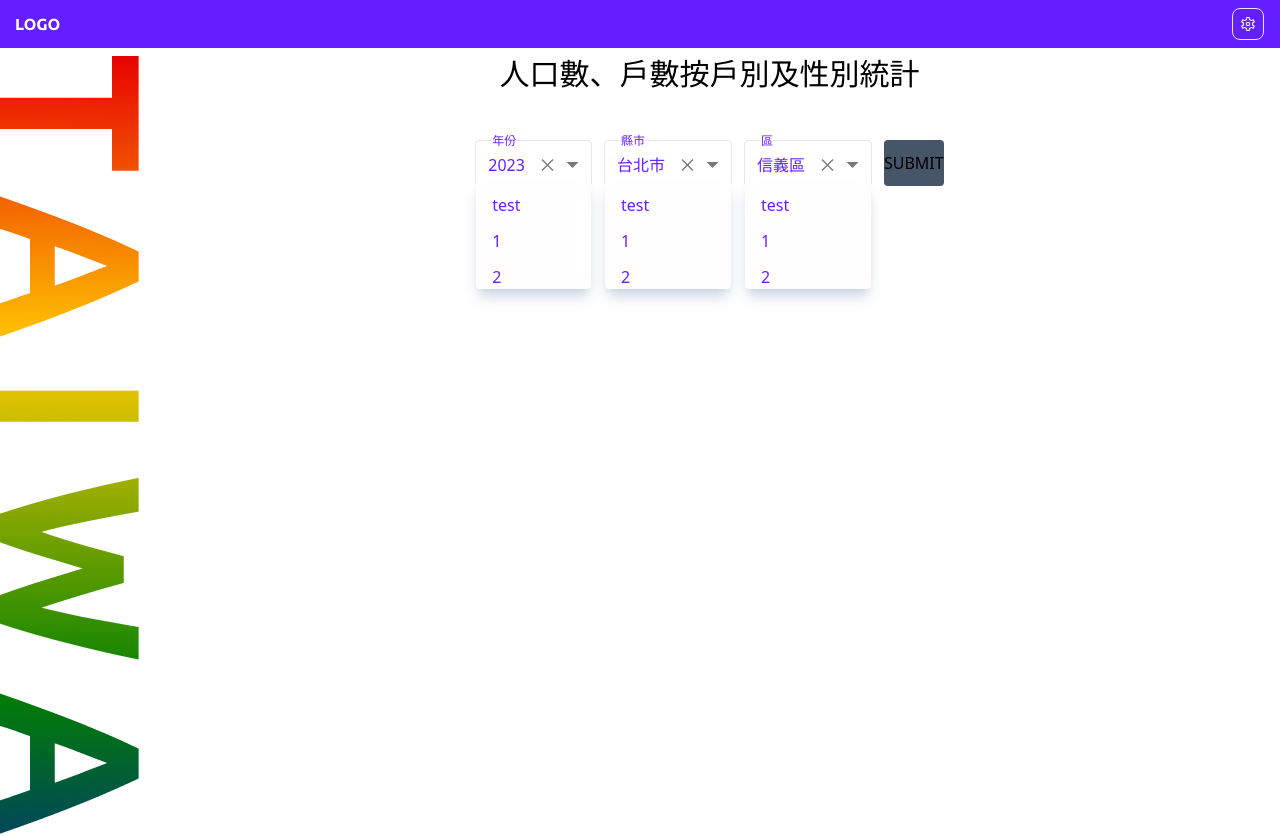
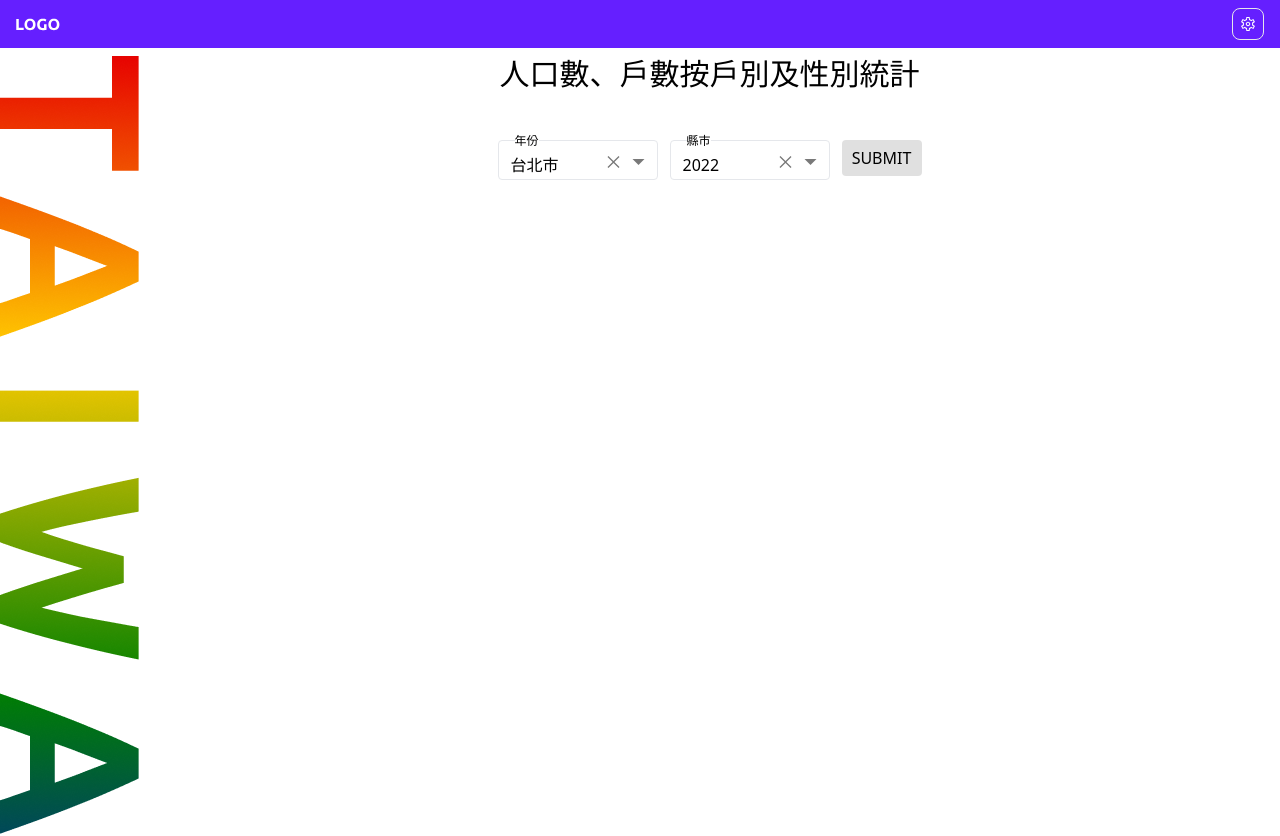
Before and after one commit to RyanStone2640/dashboard, a React (Vite) app: page / in a window 1280 px wide. Shown: the top 836 px of the page. Built offline with nearby package versions, Linux system fonts and the light colour scheme.

Commit message:
feat: edit select comonent logic

```diff
--- a/src/components/Content/index.tsx
+++ b/src/components/Content/index.tsx
@@ -2,41 +2,24 @@ import { useState } from 'react';
 
 import brand from '@/assets/brand.png';
 import Select from '@/components/UI/Select/index.tsx';
+import { SelectOption } from '../UI/Select/type.ts';
 
 function Content() {
-  const [year, setYear] = useState('2023');
-  const [city, setCity] = useState('台北市');
-  const [district, setDistrict] = useState('信義區');
-
-  const changeHandler = (e) => {
-    console.log(e.target.dataset.type);
+  const [year, setYear] = useState<SelectOption | undefined>({ label: '2022', value: '2022' });
+  const [city, setCity] = useState<SelectOption | undefined>({ label: '台北市', value: 'taipei' });
+  const changeHandler = (val: SelectOption | undefined) => {
+    setCity(val);
+  };
+  const changeYearHandler = (val: SelectOption | undefined) => {
+    setYear(val);
   };
 
-  const dataArr = [
-    {
-      selectLabel: { name: '年份', value: 'year' },
-      options: [{ label: 'test', value: 'test' }, { label: '1', value: '1' }, { label: '2', value: '2' }],
-      onChange: changeHandler,
-      value: year,
-    },
-    {
-      selectLabel: { name: '縣市', value: 'city' },
-      options: [{ label: 'test', value: 'test' }, { label: '1', value: '1' }, { label: '2', value: '2' }],
-      onChange: changeHandler,
-      value: city,
-    },
-    {
-      selectLabel: { name: '區', value: 'district' },
-      options: [{ label: 'test', value: 'test' }, { label: '1', value: '1' }, { label: '2', value: '2' }],
-      onChange: changeHandler,
-      value: district,
-    },
-  ];
+  return (
 
-  return (
     <div className="mt-2 flex">
-      <div>
+      <div className="h-4/5">
         <img
+          className="h-full"
           src={brand}
           alt="brand"
         />
@@ -44,19 +27,28 @@ function Content() {
       <div className=" flex-grow flex flex-col items-center">
         <h2 className="text-3xl mb-12">人口數、戶數按戶別及性別統計</h2>
         <div className="flex gap-3">
-          {dataArr?.map((item) => (
-            <Select
-              key={item.value}
-              selectLabel={item.selectLabel}
-              options={item.options}
-              onChange={item.onChange}
-              value={item.value}
-            />
-          ))}
-          <button className="bg-slate-600 rounded" type="submit">SUBMIT</button>
+          <Select
+            selectType={{ name: '年份', value: 'year' }}
+            options={[{ label: 'test', value: 'test' }, { label: '1', value: '1' }, { label: '2', value: '2' }]}
+            onChange={changeHandler}
+            selectValue={city}
+          />
+          <Select
+            selectType={{ name: '縣市', value: 'year' }}
+            options={[{ label: 'test', value: 'test' }, { label: '1', value: '1' }, { label: '2', value: '2' }]}
+            onChange={changeYearHandler}
+            selectValue={year}
+          />
+          <button className="w-20 h-9 pt-3 pb-3 pl-4 pr-4 flex justify-center items-center  bg-myColor-gray rounded" type="submit">SUBMIT</button>
         </div>
+        {/* <div className="
+          relative mt-12 pt-2 pb-2 pl-3 pr-3 border rounded-2xl"
+        >
+          搜尋結果
+        </div> */}
       </div>
     </div>
+
   );
 }
 
--- a/src/components/UI/Select/index.tsx
+++ b/src/components/UI/Select/index.tsx
@@ -1,54 +1,56 @@
-import { useState } from 'react';
+import React, { memo, useState } from 'react';
 
 import cn from '@/utilities/twMerge.ts';
 import arrowDropDon from '@/assets/arrow-drop-down.svg';
 import xMark from '@/assets/xMark.svg';
 import Option from './option.tsx';
-
-type SelectOption = {
-  label: string
-  value: string | number
-}
-
-type SelectLabel = {
-  name: string
-  value: string
-}
+import { SelectOption, SelectType } from './type.ts';
 
 export type SelectProps = {
   options?: SelectOption[] | []
-  selectLabel: SelectLabel
-  onChange: (e: never) => void
-  value: string
+  selectType: SelectType
+  onChange: (val: SelectOption | undefined) => void
+  selectValue: SelectOption | undefined
 }
 
-function Select(props: SelectProps) {
+function SelectComponent(props: SelectProps) {
   const {
     options,
-    selectLabel,
+    selectType,
     onChange,
-    value,
+    selectValue,
   } = props;
-  const [toggle, setToggle] = useState(false);
+  const [toggle, setToggle] = useState(true);
 
   const toggleOptionHandler = () => {
     setToggle((prev) => !prev);
   };
 
+  const clearOptionHandler = () => {
+    setToggle(true);
+  };
+
+  const clearValueHandler = (e:React.MouseEvent<HTMLButtonElement>) => {
+    e.stopPropagation();
+    onChange(undefined);
+  };
+
   return (
     <div
+      onKeyDown={toggleOptionHandler}
+      onClick={toggleOptionHandler}
+      onBlur={clearOptionHandler}
       role="button"
       tabIndex={0}
-      before-dynamic-value={selectLabel?.name}
-      className={cn(`min-w-5rem  relative border rounded  pt-3 pb-2 px-3 flex gap-4 cursor-pointer
+      before-dynamic-value={selectType?.name}
+      className={cn(`w-40 h-10  relative border rounded  pt-3 pb-2 px-3 flex gap-4 cursor-pointer
         before:block before:absolute before:text-xs before:-top-2 before:mx-1 before:bg-white
-        focus:border-myColor-purple focus:border-1 focus: before: text-myColor-purple`, 'before:content-[attr(before-dynamic-value)]')}
-      onKeyDown={toggleOptionHandler}
-      onClick={toggleOptionHandler}
+        focus:border-myColor-purple focus:border-1 focus:before:text-myColor-purple`, 'before:content-[attr(before-dynamic-value)]')}
+
     >
-      <span className="flex-grow">{value}</span>
+      <span className="flex-grow">{selectValue?.label}</span>
       <div className="flex gap-3">
-        <button type="button">
+        <button className={cn({ hidden: selectValue === undefined })} type="button" onClick={clearValueHandler}>
           <img src={xMark} alt="" />
         </button>
         <button className="pointer-events-none" type="button">
@@ -60,14 +62,13 @@ function Select(props: SelectProps) {
         { hidden: toggle },
       )}
       >
-        {options?.map((item) => (
+        {options?.map((item: SelectOption) => (
           <Option
-            onKeyDown={toggleOptionHandler}
-            onClick={onChange}
-            dataType={selectLabel?.value}
+            onClick={() => { onChange(item); }}
+            dataType={selectType?.value}
             key={item.value}
           >
-            {item?.value}
+            {item.value}
           </Option>
         ))}
       </ul>
@@ -75,8 +76,10 @@ function Select(props: SelectProps) {
   );
 }
 
-Select.defaultProps = {
+SelectComponent.defaultProps = {
   options: [],
 };
 
+const Select = memo(SelectComponent);
+
 export default Select;
--- a/src/components/UI/Select/option.tsx
+++ b/src/components/UI/Select/option.tsx
@@ -1,25 +1,33 @@
+import { memo } from 'react';
+
 export type OptionProps = {
-  onKeyDown: (e:never) => void
-  onClick: (e:never) => void
+  onClick: () => void
   dataType: string
   children: React.ReactNode
 }
-
-export default function Option(props: OptionProps) {
+function OptionComponent(props: OptionProps) {
   const {
-    onKeyDown,
     onClick,
     dataType,
     children,
   } = props;
+
+  const clickHandler = (e: React.MouseEvent<HTMLDivElement>) => {
+    e.stopPropagation();
+    onClick();
+  };
+
+  const keyDownHandler = (e: React.KeyboardEvent<HTMLDivElement>) => {
+    e.stopPropagation();
+    onClick();
+  };
+
   return (
     <li>
       <div
-        role="button"
-        tabIndex={0}
-        className="mt-3 ml-4"
-        onKeyDown={onKeyDown}
-        onClick={onClick}
+        className="pt-3 pl-4"
+        onKeyDown={keyDownHandler}
+        onClick={clickHandler}
         data-type={dataType}
       >
         {children}
@@ -27,3 +35,6 @@ export default function Option(props: OptionProps) {
     </li>
   );
 }
+
+const Option = memo(OptionComponent);
+export default Option;
--- /dev/null
+++ b/src/components/UI/Select/type.ts
@@ -0,0 +1,9 @@
+export type SelectOption = {
+  label: string
+  value: string | number
+}
+
+export type SelectType = {
+  name: string
+  value: string
+}
--- a/tailwind.config.js
+++ b/tailwind.config.js
@@ -10,6 +10,7 @@ export default {
         myColor: {
           purple: '#651FFF',
           '#FFFDFD': '#FFFDFD',
+          gray: 'rgba(0, 0, 0, 0.12)',
         },
       },
       margin: {
@@ -26,6 +27,9 @@ export default {
       maxHeight: {
         '7rem': '7rem',
       },
+      maxWidth: {
+        '10rem': '10rem',
+      },
     },
   },
   plugins: [],
```
